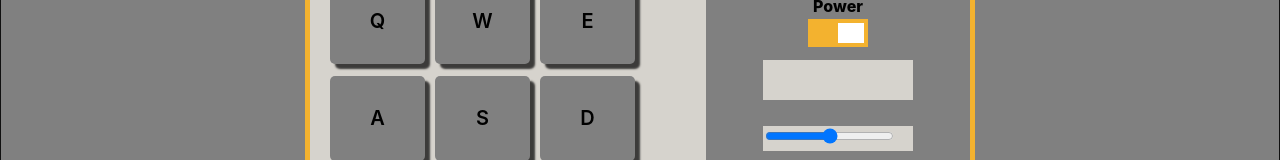
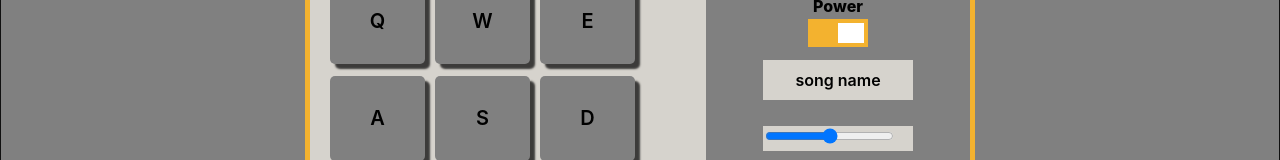
Before and after one commit to sergeialimov/drum-machine, a React (Create React App) app: page / in a window 1280 px wide. Shown: the part 281-441 px from the top of the page. Built offline with nearby package versions, Linux system fonts and the light colour scheme.

Commit message:
add default song name

```diff
--- a/src/App.jsx
+++ b/src/App.jsx
@@ -11,7 +11,7 @@ class App extends Component {
     this.state = {
       power: true,
       mode: 'piano',
-      name: '',
+      name: 'song name',
       checked: true,
       volume: 0.2,
       active: {
```
